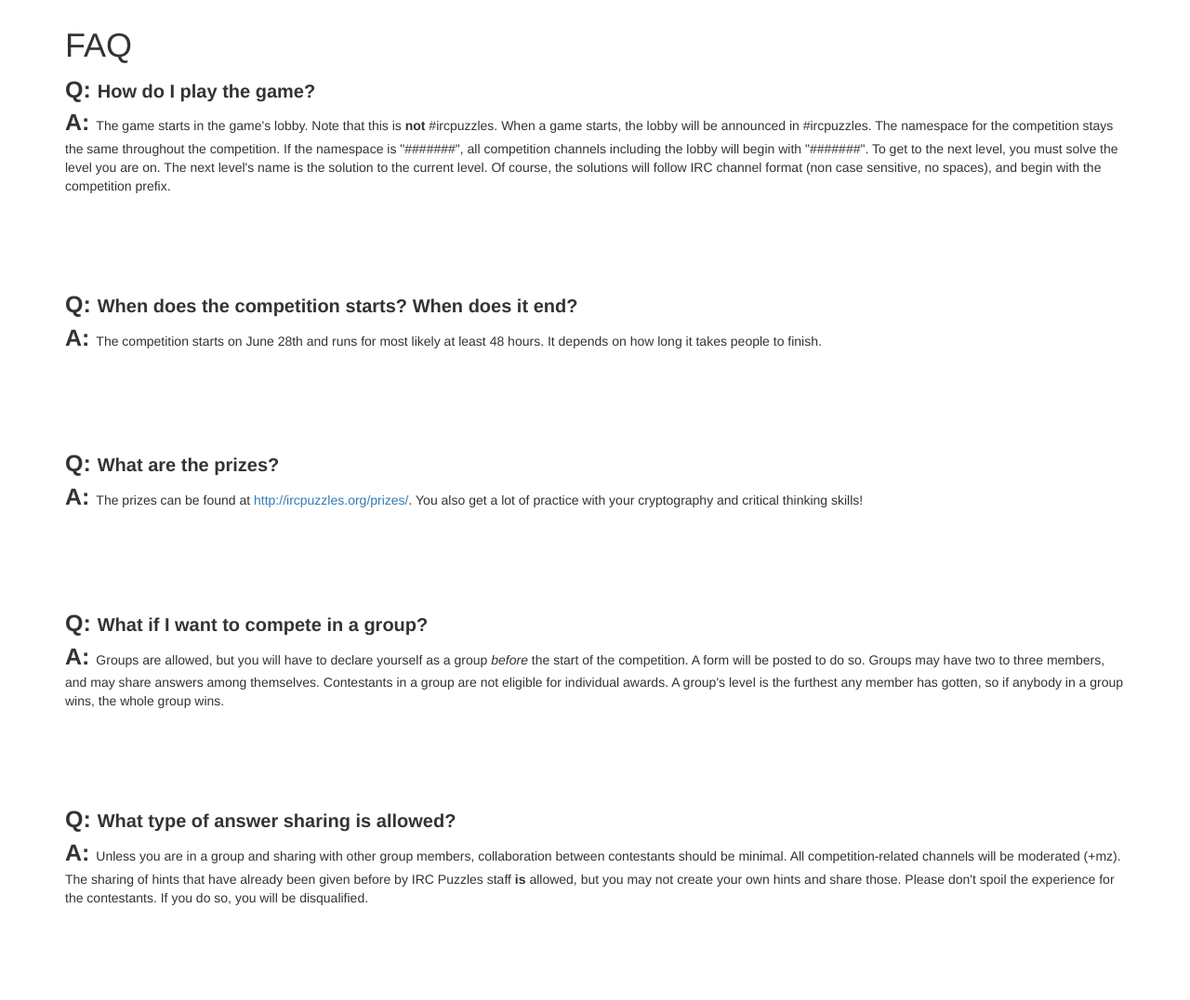
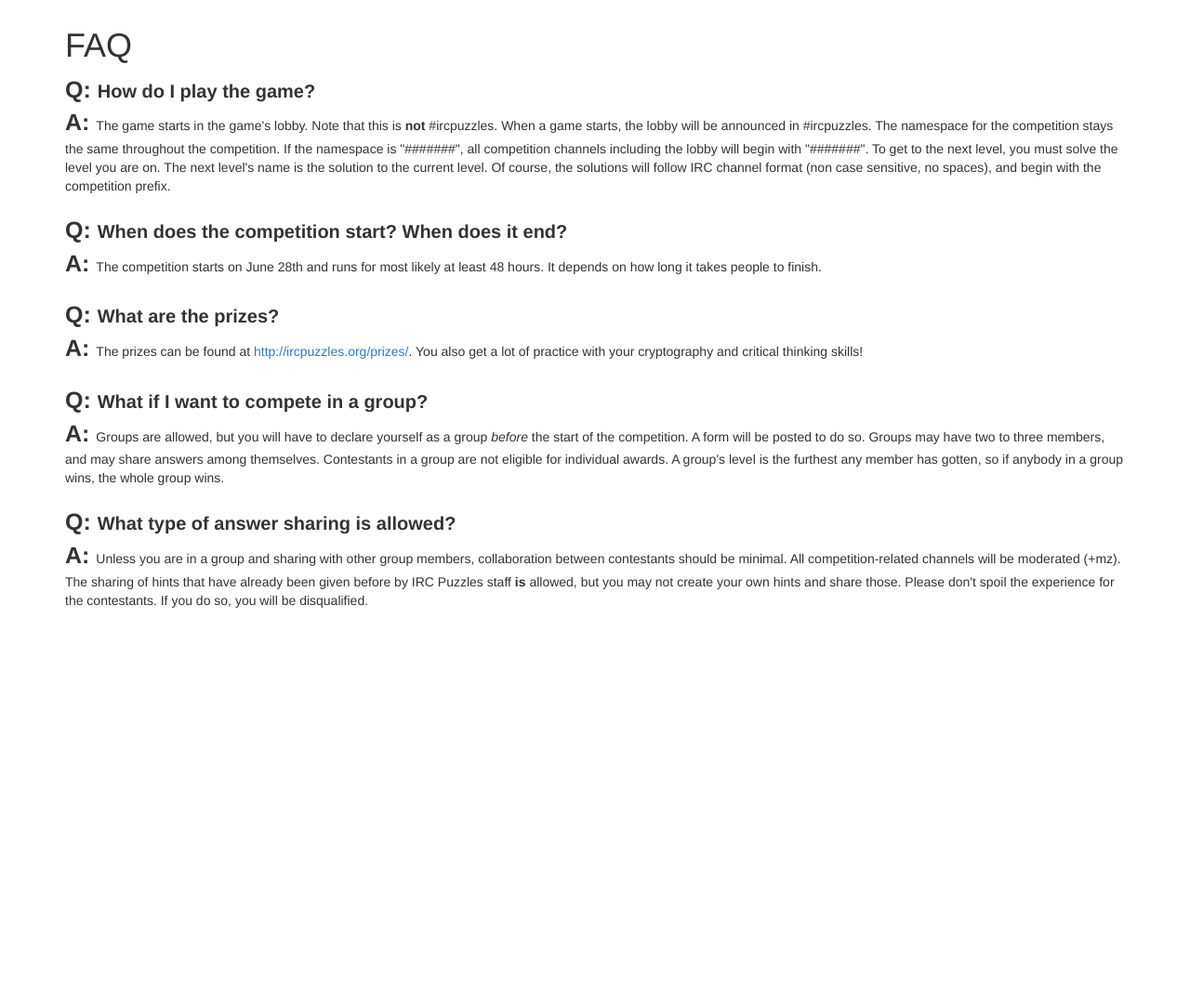
Before and after one commit to ircpuzzles/scoreboard, a Flask app: page /faq/ in a window 1280 px wide. Shown: the part 51-1127 px from the top of the page at 93% size. After the commit the page ends 705 px from the top, so only its background shows below. Run offline with Flask 2, Linux system fonts and the light colour scheme; some libraries are stand-ins or nearby versions.

Commit message:
Smaller bottom margin

```diff
--- a/templates/faq.html
+++ b/templates/faq.html
@@ -12,7 +12,7 @@
     font-size: 25px;
 }
 .answer {
-  margin-bottom: 100px;
+  margin-bottom: 20px;
 }
 .answer::before {
     content: "A: ";
@@ -23,7 +23,7 @@
 <h1>FAQ</h1>
 <div class="question">How do I play the game?</div>
 <div class="answer">The game starts in the game's lobby. Note that this is <b>not</b> #ircpuzzles. When a game starts, the lobby will be announced in #ircpuzzles. The namespace for the competition stays the same throughout the competition. If the namespace is "#######", all competition channels including the lobby will begin with "#######". To get to the next level, you must solve the level you are on. The next level's name is the solution to the current level. Of course, the solutions will follow IRC channel format (non case sensitive, no spaces), and begin with the competition prefix.</div>
-<div class="question">When does the competition starts? When does it end?</div>
+<div class="question">When does the competition start? When does it end?</div>
 <div class="answer">The competition starts on June 28th and runs for most likely at least 48 hours. It depends on how long it takes people to finish.</div>
 <div class="question">What are the prizes?</div>
 <div class="answer">The prizes can be found at <a href="/prizes/">http://ircpuzzles.org/prizes/</a>. You also get a lot of practice with your cryptography and critical thinking skills!</div>
```
